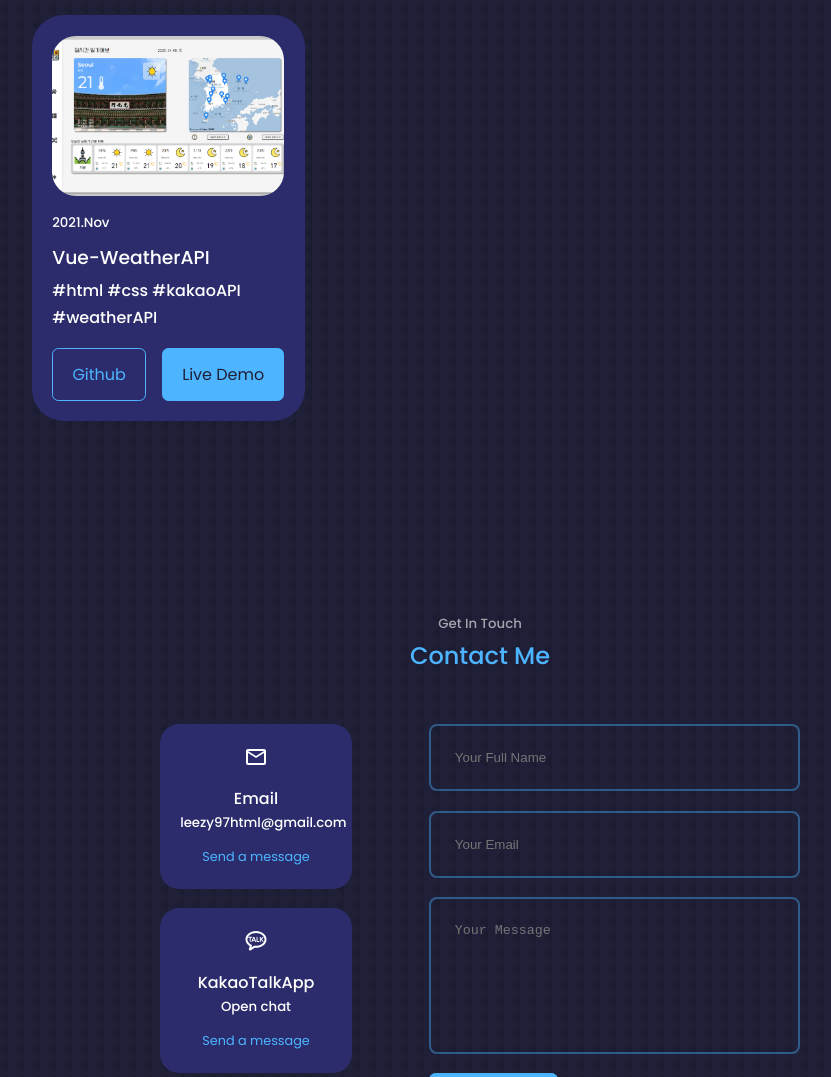
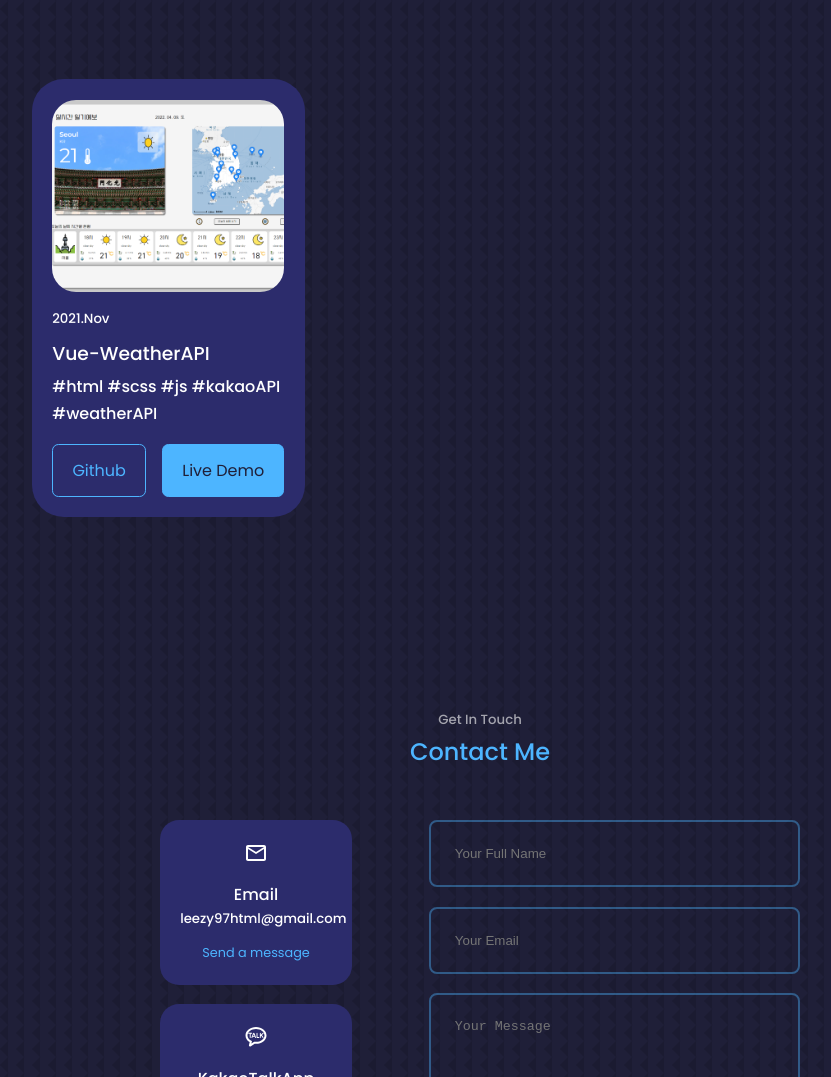
Before and after one commit to LeezyLazyCrazy/react-personal-pf, a React (Create React App) app: page / in a window 1280 px wide. Shown: the part 3631-4708 px from the top of the page, without its empty margins (160-991 px from the left). Built offline with nearby package versions, Linux system fonts and the light colour scheme; what lord-icon-element would draw is missing.

Commit message:
portfolio details add

```diff
--- a/src/components/portfolio/Portfolio.jsx
+++ b/src/components/portfolio/Portfolio.jsx
@@ -68,7 +68,7 @@ const data = [
     image: IMG6,
     title: 'Vue-WeatherAPI ',
     date: '2021.Nov',
-    tech: ['#html ','#css ','#kakaoAPI ', '#weatherAPI'],
+    tech: ['#html ','#scss ', '#js ','#kakaoAPI ', '#weatherAPI'],
     github: 'https://github.com/LeezyLazyCrazy/vue3-weather-api.git',
     demo: 'https://leezy-vuejs-weather.netlify.app'
   },
--- a/src/components/portfolio/portfolio.css
+++ b/src/components/portfolio/portfolio.css
@@ -26,7 +26,7 @@
     overflow: hidden;
 }
 .portfolio__item-image img {
-    height:10rem;
+    height:12rem;
 }
 .portfolio__item h5 {
     padding-top: 1rem;
```
